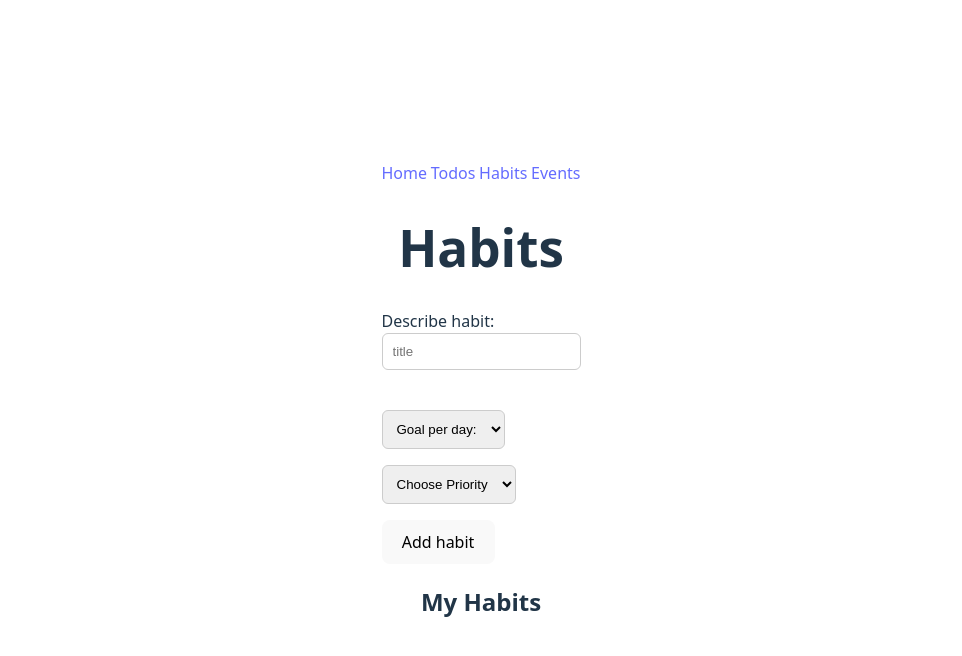
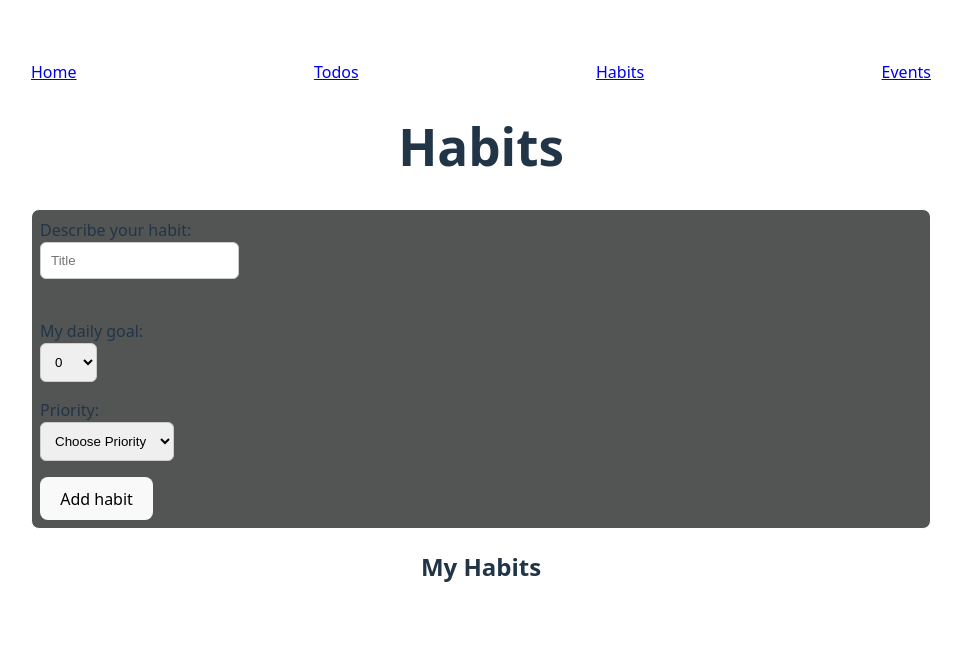
Before and after one commit to annaangvallskeppstedt-spec/Projektarbete-grupp-6, a React (Vite) app: page /Habits in a window 1280 px wide. Shown: the top 656 px of the page, without its empty margins (159-1121 px from the left). Built offline with nearby package versions, Linux system fonts and the light colour scheme.

Commit message:
Refactor styles; add delete functionality for habits

```diff
--- a/src/index.css
+++ b/src/index.css
@@ -1,5 +1,5 @@
 :root {
-  font-family: system-ui, Avenir, Helvetica, Arial, sans-serif;
+  font-family: system-ui, Helvetica, Arial, sans-serif;
   line-height: 1.5;
   font-weight: 400;
 
@@ -11,23 +11,6 @@
   text-rendering: optimizeLegibility;
   -webkit-font-smoothing: antialiased;
   -moz-osx-font-smoothing: grayscale;
-}
-
-a {
-  font-weight: 500;
-  color: #646cff;
-  text-decoration: inherit;
-}
-a:hover {
-  color: #535bf2;
-}
-
-body {
-  margin: 0;
-  display: flex;
-  place-items: center;
-  min-width: 320px;
-  min-height: 100vh;
 }
 
 h1 {
@@ -47,7 +30,7 @@ button {
   transition: border-color 0.25s;
 }
 button:hover {
-  border-color: #646cff;
+  border-color: #ec098a;
 }
 button:focus,
 button:focus-visible {
@@ -60,7 +43,7 @@ button:focus-visible {
     background-color: #ffffff;
   }
   a:hover {
-    color: #747bff;
+    color: #fe02cc;
   }
   button {
     background-color: #f9f9f9;
@@ -73,8 +56,8 @@ button:focus-visible {
 }
 
 .container {
-  max-width: 800px;
-  margin: 0;
+  max-width: 900px;
+  margin: auto;
   padding: 20px;
 }
 
@@ -82,7 +65,10 @@ button:focus-visible {
   display: flex;
   align-items: flex-start;
   flex-direction: column;
-
+  border: 1px solid white;
+  border-radius: 8px;
+  padding: 0.5rem;
+  background-color: #535554;
 }
 
 .habit-card-container {
@@ -96,7 +82,7 @@ button:focus-visible {
   flex-direction: column;
   width: 180px;
   border: solid 1px white;
-  background-color: #6843ee;
+  background-color: #535554;
   border-radius: 8px;
   padding: 0.5rem;
   list-style: none;
@@ -112,3 +98,24 @@ input, select {
   border-radius: 6px;
   margin-bottom: 1rem;
 }
+
+.delete-btn {
+  border: none;
+  background-color: red;
+  color: white;
+  border-radius: 5px;
+  padding: 10px 20px;
+  font-size: 16px;
+  font-weight: bold;
+  cursor: pointer;
+  transition: background-color 0.3s ease;
+}
+
+.delete-btn:hover {
+  background-color: rgb(199, 7, 7);
+}
+
+.delete-btn:active {
+  background-color: rgb(163, 4, 4);
+  transform: translateY(2px)
+}
--- a/src/pages/Habits.jsx
+++ b/src/pages/Habits.jsx
@@ -9,11 +9,9 @@ const Habits = () => {
     const [goal, setGoal] = useState("")
     const [priority, setPriority] = useState("")
 
-    //Add habit
+
     const handleNewHabit = () => {
 
-
-    //habit objekt
     let newHabit = {
         title: habitInput,
         goal: Number(goal),
@@ -69,28 +67,37 @@ const Habits = () => {
         localStorage.setItem("habitList", JSON.stringify(habitList))
     },[habitList])
 
+    const removeHabit = (title) => {
+        setHabitList(habitList.filter((h) => h.title !== title))
+}
+
+    const resetProgress = (title) => {
+        set
+    }
+
     return(
     <div className="container">
         <Navbar/>
+        <h1>Habits</h1>
         <div className="addNewHabit">
-        <h1>Habits</h1>
             <form onSubmit={handleSubmit}>
 
-                <label>Describe habit: </label>
+                <label>Describe your habit: </label>
                 <input
                 type="text"
                 value={habitInput}
                 id="title"
-                placeholder="title"
+                placeholder="Title"
                 onChange={(e) => setHabitInput(e.target.value)}/>
 
                 <br />
 
+                <label htmlFor="goal">My daily goal:</label>
                 <select
                 value={goal}
                 id="goal"
                 onChange={(e) => setGoal(e.target.value)}>
-                    <option value="">Goal per day:</option>
+                    <option value="">0</option>
                     <option value="1">1</option>
                     <option value="2">2</option>
                     <option value="3">3</option>
@@ -103,6 +110,7 @@ const Habits = () => {
                     <option value="10">10</option>
                 </select>
 
+                <label htmlFor="priority">Priority:</label>
                 <select
                     value={priority}
                     id="priority"
@@ -125,10 +133,11 @@ const Habits = () => {
                         <p>Goal: {habit.goal} times a day </p>
                         <p>Priority: {habit.priority} </p>
                         <p>Progress: {habit.progress} / {habit.goal}</p>
-                            <div className="didHabitButtons">
+                            <div className="inc-dec-btn">
                             <button onClick={() => decrement(index)}>-</button>
                             <button onClick={() => increment(index)}>+</button>
-                            </div>
+                            </div><br />
+                            <button className="delete-btn" onClick={() => removeHabit(habit.title)}>remove</button>
                     </div>
                 ))}
                 </div>
```
